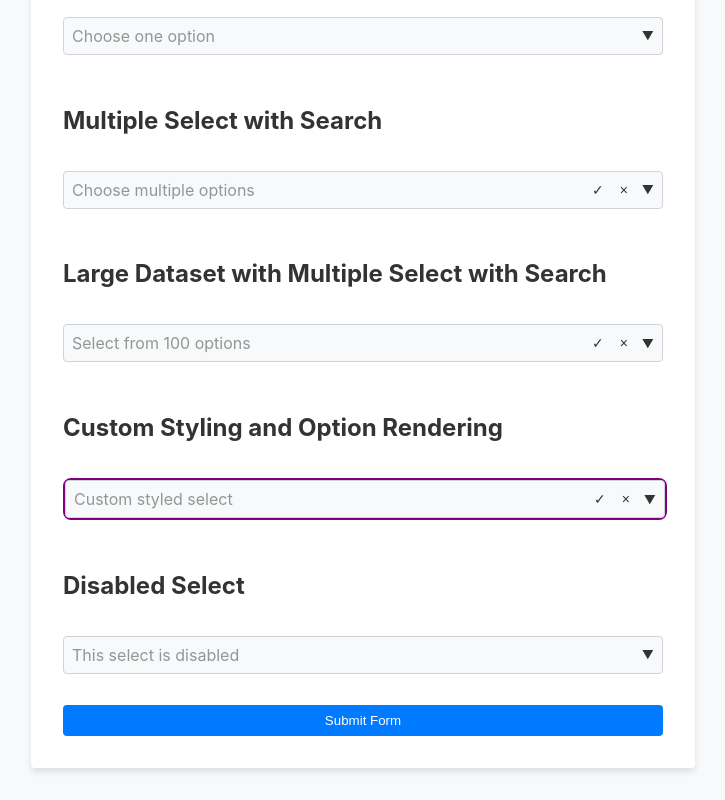
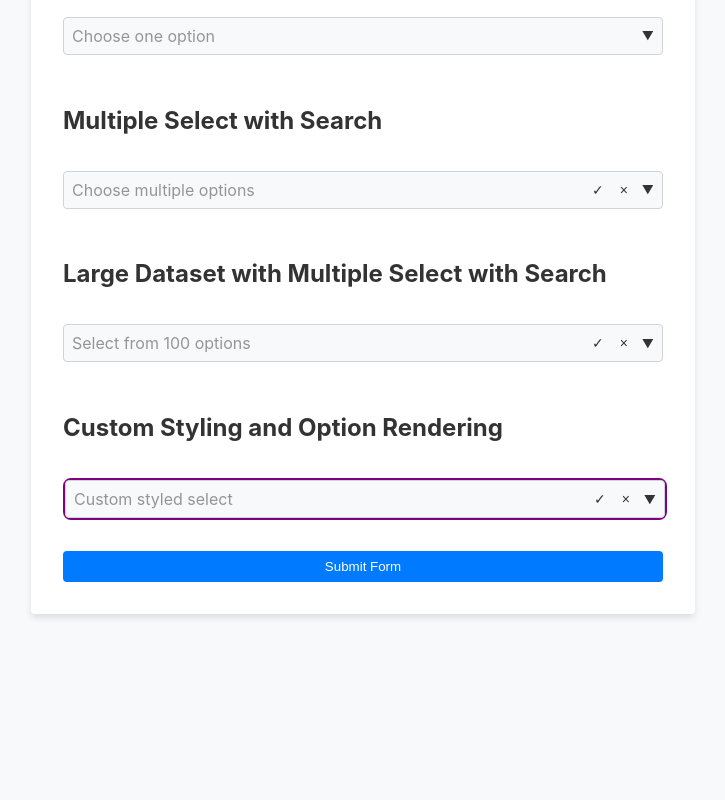
Before and after one commit to AlonKendler/select-ts-app, a React (Create React App) app: page / in a window 1280 px wide. Shown: the part 328-1128 px from the top of the page, without its empty margins (277-1002 px from the left). After the commit the page ends 974 px from the top, so only its background shows below. Built offline with nearby package versions, Linux system fonts and the light colour scheme.

Commit message:
remove disable showcase

```diff
--- a/src/App.tsx
+++ b/src/App.tsx
@@ -17,7 +17,6 @@ const App: React.FC = () => {
     multiSelect: [] as number[],
     largeSelect: [] as number[],
     customStyleSelect: [] as number[],
-    disabledSelect: null as number | null,
   });
 
   const normalOptions = generateOptions(5);
@@ -105,15 +104,6 @@ const App: React.FC = () => {
         customStyles={customStyles}
       />
 
-      <h2>Disabled Select</h2>
-      <Select
-        options={normalOptions}
-        value={formData.disabledSelect}
-        onChange={(value) => handleChange("disabledSelect", value)}
-        placeholder="This select is disabled"
-        disabled={true}
-      />
-
       <button type="submit">Submit Form</button>
     </form>
   );
```
